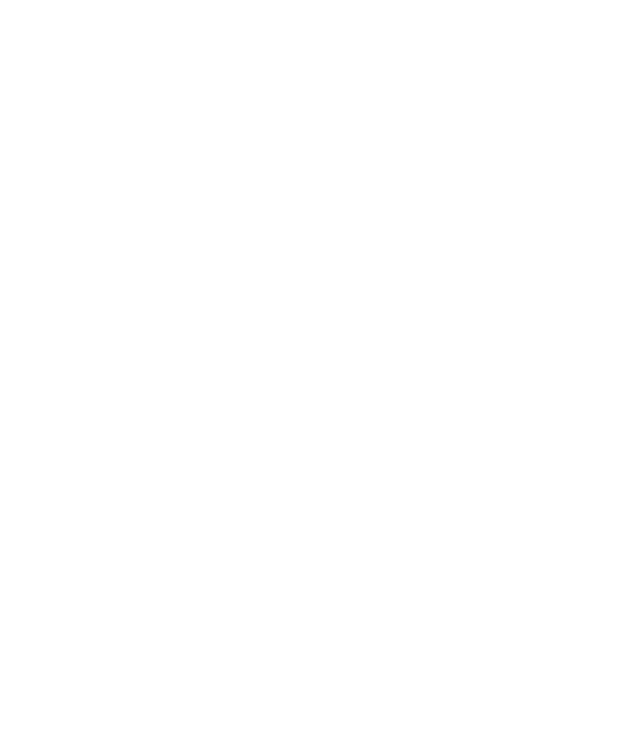
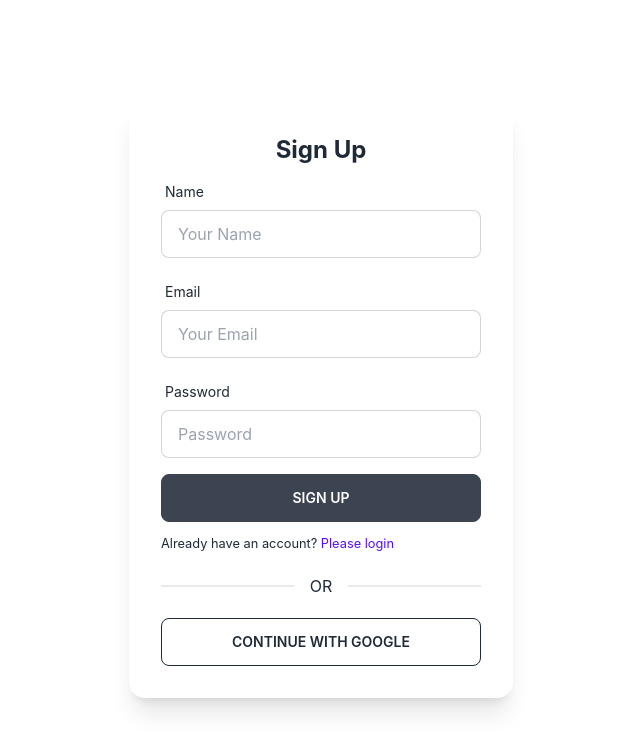
Before and after one commit to fahimabushra1/assignment-12, a React (Create React App) app: page /signup in a window 1280 px wide. Shown: the top 752 px of the page, without its empty margins (319-959 px from the left). Built offline with nearby package versions, Linux system fonts and the light colour scheme.

Commit message:
signup form create

```diff
--- a/src/App.js
+++ b/src/App.js
@@ -17,7 +17,6 @@ function App() {
         <Route path="/signup" element={<SignUp />} />
         <Route path="blogs" element={<Blogs />} />
         <Route path="reviews" element={<Reviews />} />
-        <Route path="blogs" element={<Blogs />} />
         <Route path="myorders" element={<MyOrders />} />
         <Route path="myprofile" element={<MyProfile />} />
         <Route path="*" element={<NotFound />} />
--- a/src/pages/Blogs/Blogs.js
+++ b/src/pages/Blogs/Blogs.js
@@ -0,0 +1,11 @@
+import React from "react";
+
+const Blogs=()=>{
+    return(
+        <div>
+
+        </div>
+    )
+}
+
+export default Blogs;
--- a/src/pages/LogIn/SignUp/SignUp.js
+++ b/src/pages/LogIn/SignUp/SignUp.js
@@ -1,11 +1,135 @@
-import React from "react";
+import React from 'react';
+import { useCreateUserWithEmailAndPassword, useSignInWithGoogle, useUpdateProfile } from 'react-firebase-hooks/auth';
+import auth from '../../../firebase.init';
+import { useForm } from "react-hook-form";
+import Loading from '../../Shared/Loading/Loading';
+import { Link, useNavigate } from 'react-router-dom';
+import useToken from '../../../Hooks/UseToken';
 
-const SignUp=()=>{
-    return(
-        <div>
+const SignUp = () => {
+    const [signInWithGoogle, gUser, gLoading, gError] = useSignInWithGoogle(auth);
+    const { register, formState: { errors }, handleSubmit } = useForm();
+    const [
+        createUserWithEmailAndPassword,
+        user,
+        loading,
+        error,
+    ] = useCreateUserWithEmailAndPassword(auth);
 
-        </div>
-    )
-}
+    const [updateProfile, updating, updateError] = useUpdateProfile(auth);
+
+    const [token] = useToken(user || gUser);
+
+    const navigate = useNavigate();
+
+    let signInError;
+
+    if (loading || gLoading || updating) {
+        return <Loading></Loading>
+    }
+
+    if (error || gError || updateError) {
+        signInError = <p className='text-red-500'><small>{error?.message || gError?.message || updateError?.message}</small></p>
+    }
+
+    if (token) {
+        navigate('/appointment');
+    }
+
+    const onSubmit = async data => {
+        await createUserWithEmailAndPassword(data.email, data.password);
+        await updateProfile({ displayName: data.name });
+        console.log('update done');
+    }
+    return (
+        <div className='flex h-screen justify-center items-center'>
+            <div className="card w-96 bg-base-100 shadow-xl">
+                <div className="card-body">
+                    <h2 className="text-center text-2xl font-bold">Sign Up</h2>
+                    <form onSubmit={handleSubmit(onSubmit)}>
+
+                        <div className="form-control w-full max-w-xs">
+                            <label className="label">
+                                <span className="label-text">Name</span>
+                            </label>
+                            <input
+                                type="text"
+                                placeholder="Your Name"
+                                className="input input-bordered w-full max-w-xs"
+                                {...register("name", {
+                                    required: {
+                                        value: true,
+                                        message: 'Name is Required'
+                                    }
+                                })}
+                            />
+                            <label className="label">
+                                {errors.name?.type === 'required' && <span className="label-text-alt text-red-500">{errors.name.message}</span>}
+                            </label>
+                        </div>
+
+                        <div className="form-control w-full max-w-xs">
+                            <label className="label">
+                                <span className="label-text">Email</span>
+                            </label>
+                            <input
+                                type="email"
+                                placeholder="Your Email"
+                                className="input input-bordered w-full max-w-xs"
+                                {...register("email", {
+                                    required: {
+                                        value: true,
+                                        message: 'Email is Required'
+                                    },
+                                    pattern: {
+                                        value: /[a-z0-9]+@[a-z]+\.[a-z]{2,3}/,
+                                        message: 'Provide a valid Email'
+                                    }
+                                })}
+                            />
+                            <label className="label">
+                                {errors.email?.type === 'required' && <span className="label-text-alt text-red-500">{errors.email.message}</span>}
+                                {errors.email?.type === 'pattern' && <span className="label-text-alt text-red-500">{errors.email.message}</span>}
+                            </label>
+                        </div>
+                        <div className="form-control w-full max-w-xs">
+                            <label className="label">
+                                <span className="label-text">Password</span>
+                            </label>
+                            <input
+                                type="password"
+                                placeholder="Password"
+                                className="input input-bordered w-full max-w-xs"
+                                {...register("password", {
+                                    required: {
+                                        value: true,
+                                        message: 'Password is Required'
+                                    },
+                                    minLength: {
+                                        value: 6,
+                                        message: 'Must be 6 characters or longer'
+                                    }
+                                })}
+                            />
+                            <label className="label">
+                                {errors.password?.type === 'required' && <span className="label-text-alt text-red-500">{errors.password.message}</span>}
+                                {errors.password?.type === 'minLength' && <span className="label-text-alt text-red-500">{errors.password.message}</span>}
+                            </label>
+                        </div>
+
+                        {signInError}
+                        <input className='btn w-full max-w-xs text-white' type="submit" value="Sign Up" />
+                    </form>
+                    <p><small>Already have an account? <Link className='text-primary' to="/login">Please login</Link></small></p>
+                    <div className="divider">OR</div>
+                    <button
+                        onClick={() => signInWithGoogle()}
+                        className="btn btn-outline"
+                    >Continue with Google</button>
+                </div>
+            </div>
+        </div >
+    );
+};
 
 export default SignUp;
```
Also changed, not shown: src/pages/Shared/Footer/Footer.js (+7 -5 lines).
